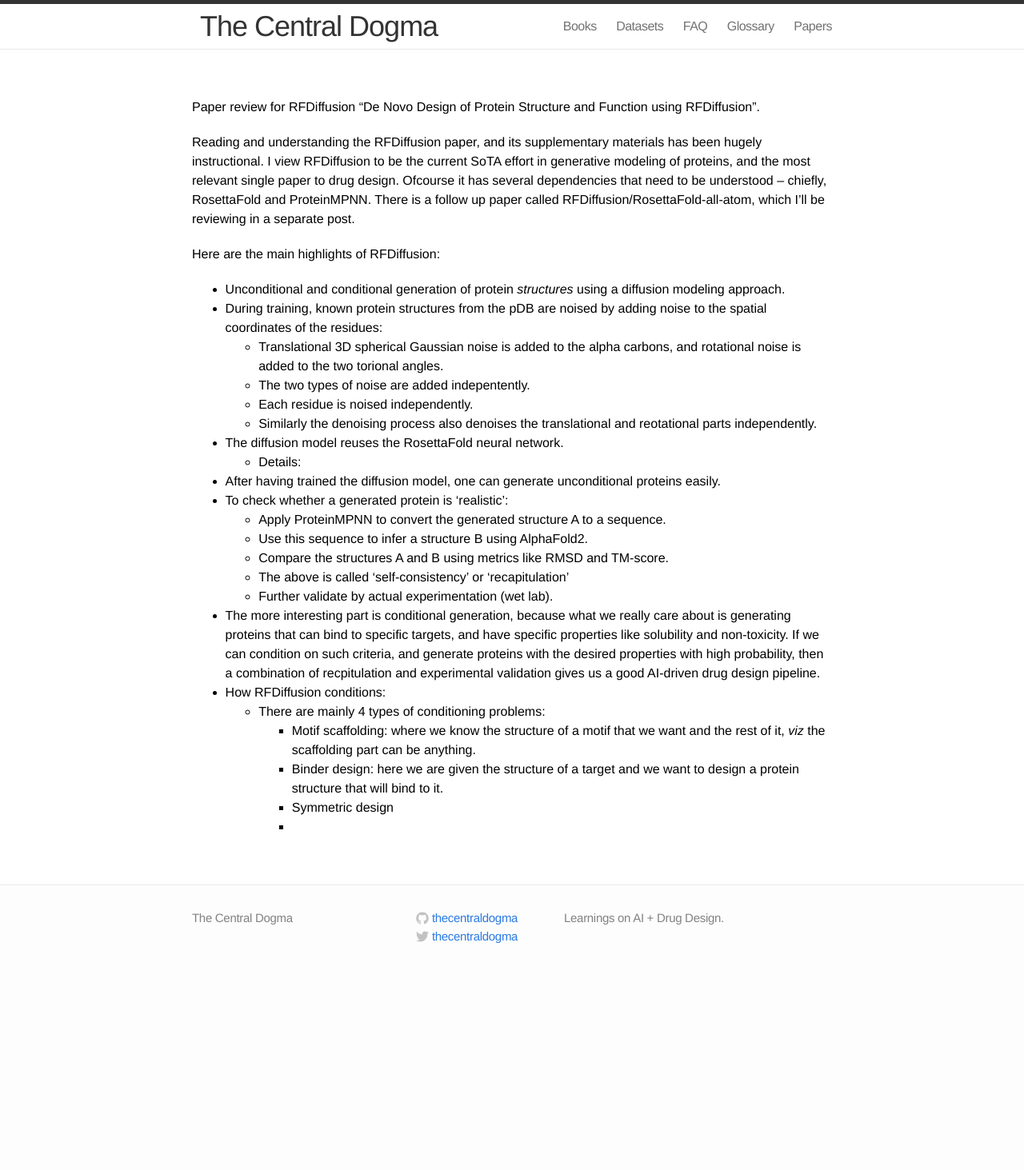
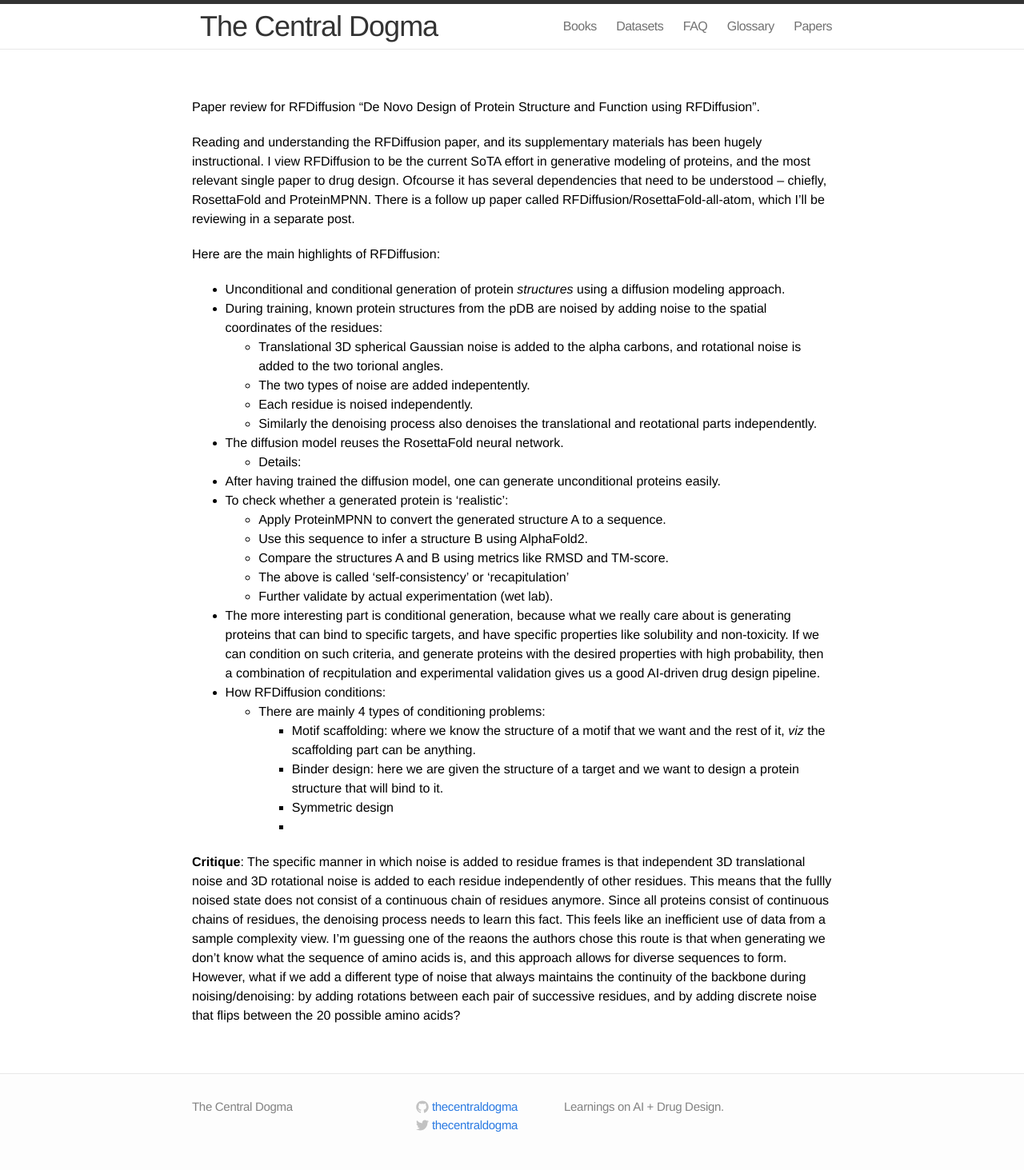
Before and after one commit to thecentraldogma/thecentraldogma.github.io, a Jekyll site: the page built from drafts/paper-review-rfdiffusion.md, in a window 1280 px wide. Shown: the whole page at 80% size. Built offline with Jekyll 4.4.1, drawn with Linux system fonts in a browser that asks for light colours; our own code applies the rules of GitHub Pages for plain Markdown files; before the commit the page ends 1227 px from its top, so only the background shows below that.

```diff
--- a/drafts/paper-review-rfdiffusion.md
+++ b/drafts/paper-review-rfdiffusion.md
@@ -26,3 +26,5 @@ Here are the main highlights of RFDiffusion:
     - Binder design: here we are given the structure of a target and we want to design a protein structure that will bind to it.
     - Symmetric design
     -
+
+**Critique**: The specific manner in which noise is added to residue frames is that independent 3D translational noise and 3D rotational noise is added to each residue independently of other residues. This means that the fullly noised state does not consist of a continuous chain of residues anymore. Since all proteins consist of continuous chains of residues, the denoising process needs to learn this fact. This feels like an inefficient use of data from a sample complexity view. I'm guessing one of the reaons the authors chose this route is that when generating we don't know what the sequence of amino acids is, and this approach allows for diverse sequences to form. However, what if we add a different type of noise that always maintains the continuity of the backbone during noising/denoising: by adding rotations between each pair of successive residues, and by adding discrete noise that flips between the 20 possible amino acids?
```
Also changed, not shown: _posts/2024-04-20-surprises.md (+2 -0 lines).
